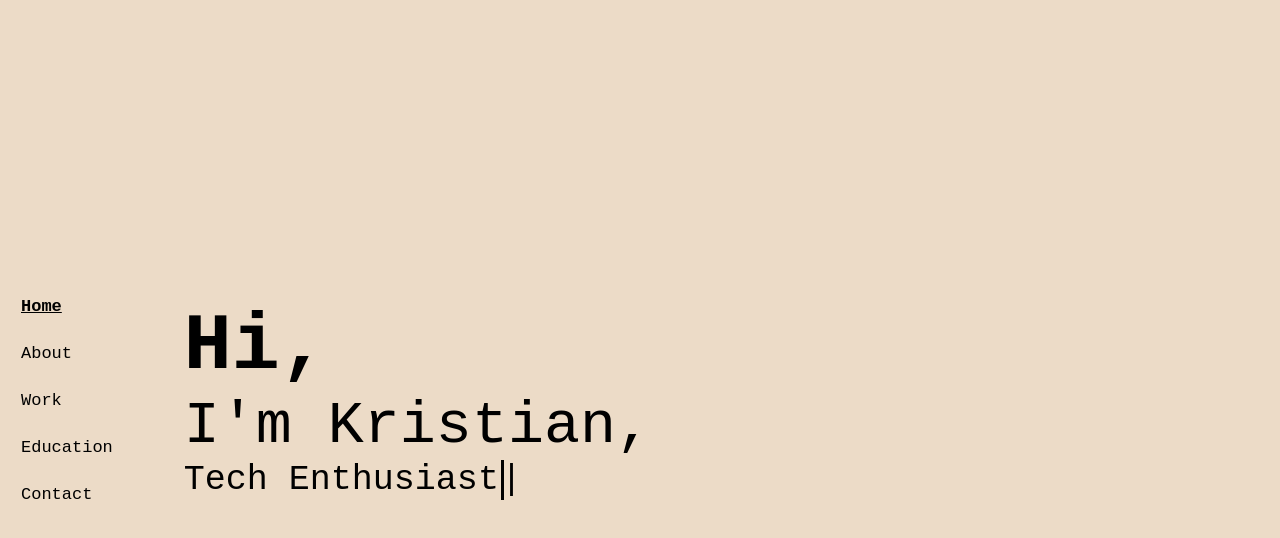
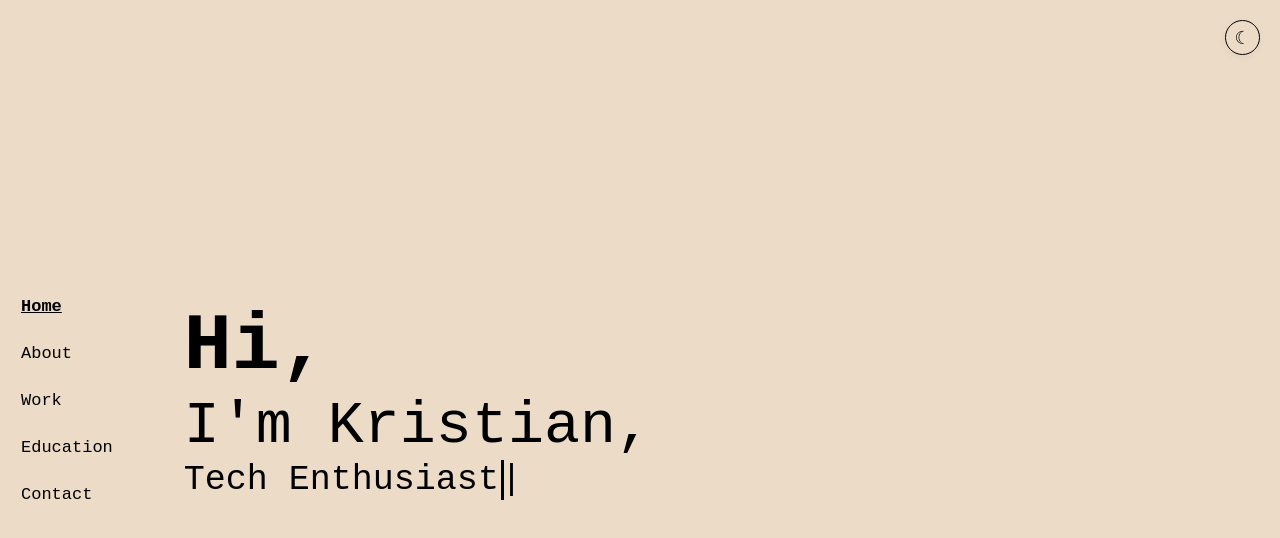
Before and after one commit to jegerud/jegerud.github.io, a React (Create React App) app: page / in a window 1280 px wide. Shown: the top 538 px of the page. Built offline with nearby package versions, Linux system fonts and the light colour scheme; the HTML template or start-up script is replaced by a standard one.

Commit message:
feat: implement dark mode theme and toggle functionality

```diff
--- a/src/App.tsx
+++ b/src/App.tsx
@@ -1,15 +1,28 @@
-import React from "react";
-import styled from "styled-components";
+import React, { useEffect, useState } from "react";
+import styled, { ThemeProvider } from "styled-components";
 import { About } from "./pages/about";
 import { Home } from "./pages/home";
 import { Contact } from "./pages/contact";
 import { Education } from "./pages/education";
 import { WorkExperience } from "./pages/work-experience";
 import { NavBar } from "./components/NavBar";
+import { ThemeToggle } from "./components/ThemeToggle";
+import { lightTheme, darkTheme } from "./theme";
 
 function App() {
+  const [isDarkMode, setIsDarkMode] = useState(() => {
+    const saved = sessionStorage.getItem('darkMode');
+    return saved === 'true';
+  });
+
+  useEffect(() => {
+    sessionStorage.setItem('darkMode', String(isDarkMode));
+  }, [isDarkMode]);
+
   return (
+    <ThemeProvider theme={isDarkMode ? darkTheme : lightTheme}>
       <Container>
+        <ThemeToggle isDarkMode={isDarkMode} toggleTheme={() => setIsDarkMode(!isDarkMode)} />
         <NavBar/>
         <AppContainer id="AppContainer">
           <Home />
@@ -19,15 +32,17 @@ function App() {
           <Contact />
         </AppContainer>
       </Container>
+    </ThemeProvider>
   );
 }
 
 const Container = styled.div`
   display: flex;
   flex-direction: row;
-  background-color: #ecdbc7;
-  color: black;
+  background-color: ${props => props.theme.background};
+  color: ${props => props.theme.text};
   font-family: courier new;
+  transition: background-color 0.3s ease, color 0.3s ease;
 `;
 
 const AppContainer = styled.div`
--- a/src/components/NavBar.tsx
+++ b/src/components/NavBar.tsx
@@ -61,12 +61,14 @@ const NavElement = styled.button.attrs((props: { active: boolean }) => props)`
   border: none;
   text-align: left;
   font-family: courier new;
+  color: ${props => props.theme.text};
   padding: 14px 16px;
   margin-left: 5px;
   margin-right: 5px;
   font-weight: ${(props) => (props.active ? 900 : 100)};
   font-size: 17px;
   text-decoration: ${(props) => (props.active ? "underline" : "none")};
+  transition: transform 0.2s ease;
   :hover {
     cursor: pointer;
     transform: scale(1.1);
--- /dev/null
+++ b/src/components/ThemeToggle.tsx
@@ -0,0 +1,48 @@
+import React from "react";
+import styled from "styled-components";
+
+interface Props {
+  isDarkMode: boolean;
+  toggleTheme: () => void;
+}
+
+export const ThemeToggle = ({ isDarkMode, toggleTheme }: Props) => {
+  return (
+    <ToggleButton onClick={toggleTheme} isDarkMode={isDarkMode}>
+      {isDarkMode ? "☀" : "☾"}
+    </ToggleButton>
+  );
+};
+
+const ToggleButton = styled.button<{ isDarkMode: boolean }>`
+  position: fixed;
+  top: 20px;
+  right: 20px;
+  width: 35px;
+  height: 35px;
+  border-radius: 50%;
+  border: 1.5px solid ${props => props.theme.text};
+  background-color: ${props => props.theme.background};
+  color: ${props => props.theme.text};
+  font-size: 18px;
+  cursor: pointer;
+  display: flex;
+  align-items: center;
+  justify-content: center;
+  transition: all 0.3s ease;
+  z-index: 1000;
+  box-shadow: 0 2px 8px ${props => props.theme.cardShadow};
+
+  &:hover {
+    transform: scale(1.1);
+    box-shadow: 0 4px 12px ${props => props.theme.cardShadowHover};
+  }
+
+  @media (max-width: 850px) {
+    width: 32px;
+    height: 32px;
+    font-size: 16px;
+    top: 15px;
+    right: 15px;
+  }
+`;
--- a/src/pages/contact.tsx
+++ b/src/pages/contact.tsx
@@ -65,7 +65,7 @@ const Content = styled.p`
 const CustomLink = styled.a`
   margin-left: 10px;
   margin-right: 10px;
-  color: black;
+  color: ${props => props.theme.linkColor};
 `;
 
 const Spacer = styled.p`
--- a/src/pages/education.tsx
+++ b/src/pages/education.tsx
@@ -113,19 +113,19 @@ const EducationGrid = styled.div`
 `;
 
 const EducationCard = styled.div`
-  background-color: rgba(255, 255, 255, 0.3);
-  border: 1px solid rgba(0, 0, 0, 0.1);
+  background-color: ${props => props.theme.cardBackground};
+  border: 1px solid ${props => props.theme.cardBorder};
   border-radius: 8px;
   padding: 20px;
   display: flex;
   flex-direction: column;
   gap: 10px;
-  transition: transform 0.2s ease;
-  box-shadow: 0 2px 4px rgba(0, 0, 0, 0.05);
+  transition: all 0.3s ease;
+  box-shadow: 0 2px 4px ${props => props.theme.cardShadow};
 
   &:hover {
     transform: translateY(-2px);
-    box-shadow: 0 4px 8px rgba(0, 0, 0, 0.1);
+    box-shadow: 0 4px 8px ${props => props.theme.cardShadowHover};
   }
 
   @media (max-width: 850px) {
@@ -148,7 +148,7 @@ const Degree = styled.h4`
   font-weight: 500;
   margin: 0;
   font-family: courier new;
-  color: rgba(0, 0, 0, 0.8);
+  opacity: 0.8;
   @media (max-width: 850px) {
     font-size: 16px;
   }
@@ -159,7 +159,7 @@ const Field = styled.p`
   font-weight: 500;
   margin: 0;
   font-family: courier new;
-  color: rgba(0, 0, 0, 0.7);
+  opacity: 0.7;
   @media (max-width: 850px) {
     font-size: 15px;
   }
@@ -170,7 +170,7 @@ const DateRange = styled.p`
   font-weight: 400;
   margin: 0;
   font-family: courier new;
-  color: rgba(0, 0, 0, 0.6);
+  opacity: 0.6;
   font-style: italic;
   @media (max-width: 850px) {
     font-size: 13px;
@@ -180,13 +180,14 @@ const DateRange = styled.p`
 const ProgramLink = styled.a`
   font-size: 14px;
   font-family: courier new;
-  color: rgba(0, 0, 0, 0.7);
+  color: ${props => props.theme.linkColor};
   text-decoration: underline;
   font-weight: 500;
-  transition: color 0.2s ease;
+  transition: opacity 0.2s ease;
+  opacity: 0.7;
 
   &:hover {
-    color: rgba(0, 0, 0, 1);
+    opacity: 1;
   }
 
   @media (max-width: 850px) {
--- a/src/pages/home.tsx
+++ b/src/pages/home.tsx
@@ -123,7 +123,7 @@ const TypingText = styled.div`
 const Cursor = styled.span`
   display: inline-block;
   width: 3px;
-  background-color: black;
+  background-color: ${props => props.theme.text};
   margin-left: 2px;
   animation: blink 1s infinite;
 
--- a/src/pages/work-experience.tsx
+++ b/src/pages/work-experience.tsx
@@ -132,19 +132,19 @@ const ExperienceGrid = styled.div`
 `;
 
 const ExperienceCard = styled.div`
-  background-color: rgba(255, 255, 255, 0.3);
-  border: 1px solid rgba(0, 0, 0, 0.1);
+  background-color: ${props => props.theme.cardBackground};
+  border: 1px solid ${props => props.theme.cardBorder};
   border-radius: 8px;
   padding: 20px;
   display: flex;
   flex-direction: column;
   gap: 10px;
-  transition: transform 0.2s ease;
-  box-shadow: 0 2px 4px rgba(0, 0, 0, 0.05);
+  transition: all 0.3s ease;
+  box-shadow: 0 2px 4px ${props => props.theme.cardShadow};
 
   &:hover {
     transform: translateY(-2px);
-    box-shadow: 0 4px 8px rgba(0, 0, 0, 0.1);
+    box-shadow: 0 4px 8px ${props => props.theme.cardShadowHover};
   }
 
   @media (max-width: 850px) {
@@ -167,7 +167,7 @@ const Position = styled.h4`
   font-weight: 500;
   margin: 0;
   font-family: courier new;
-  color: rgba(0, 0, 0, 0.8);
+  opacity: 0.8;
   @media (max-width: 850px) {
     font-size: 16px;
   }
@@ -178,7 +178,7 @@ const DateRange = styled.p`
   font-weight: 400;
   margin: 0;
   font-family: courier new;
-  color: rgba(0, 0, 0, 0.6);
+  opacity: 0.6;
   font-style: italic;
   @media (max-width: 850px) {
     font-size: 13px;
@@ -193,7 +193,7 @@ const TechSection = styled.div`
 `;
 
 const TechBadge = styled.span`
-  background-color: rgba(0, 0, 0, 0.1);
+  background-color: ${props => props.theme.techBadgeBackground};
   padding: 4px 10px;
   border-radius: 4px;
   font-size: 12px;
--- /dev/null
+++ b/src/theme.ts
@@ -0,0 +1,39 @@
+import 'styled-components';
+
+export interface Theme {
+  background: string;
+  text: string;
+  cardBackground: string;
+  cardBorder: string;
+  cardShadow: string;
+  cardShadowHover: string;
+  techBadgeBackground: string;
+  linkColor: string;
+}
+
+export const lightTheme: Theme = {
+  background: '#ecdbc7',
+  text: '#000000',
+  cardBackground: 'rgba(255, 255, 255, 0.3)',
+  cardBorder: 'rgba(0, 0, 0, 0.1)',
+  cardShadow: 'rgba(0, 0, 0, 0.05)',
+  cardShadowHover: 'rgba(0, 0, 0, 0.1)',
+  techBadgeBackground: 'rgba(0, 0, 0, 0.1)',
+  linkColor: '#000000'
+};
+
+export const darkTheme: Theme = {
+  background: '#3a2f28',
+  text: '#e8dcc8',
+  cardBackground: 'rgba(80, 60, 50, 0.3)',
+  cardBorder: 'rgba(200, 180, 160, 0.2)',
+  cardShadow: 'rgba(0, 0, 0, 0.3)',
+  cardShadowHover: 'rgba(0, 0, 0, 0.5)',
+  techBadgeBackground: 'rgba(200, 180, 160, 0.15)',
+  linkColor: '#e8dcc8'
+};
+
+// Extend styled-components DefaultTheme
+declare module 'styled-components' {
+  export interface DefaultTheme extends Theme {}
+}
```
Lines whose indentation alone changed are shown as unchanged.
